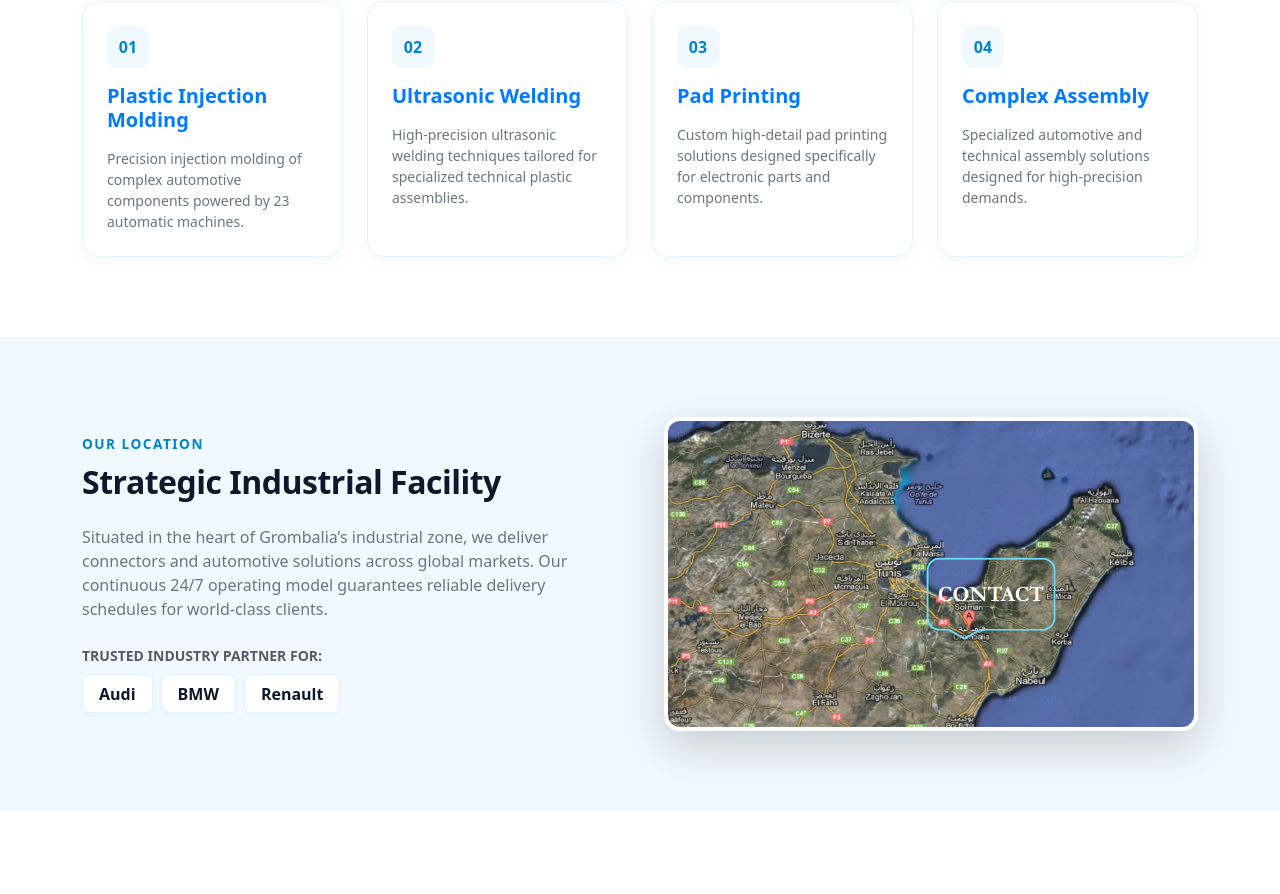
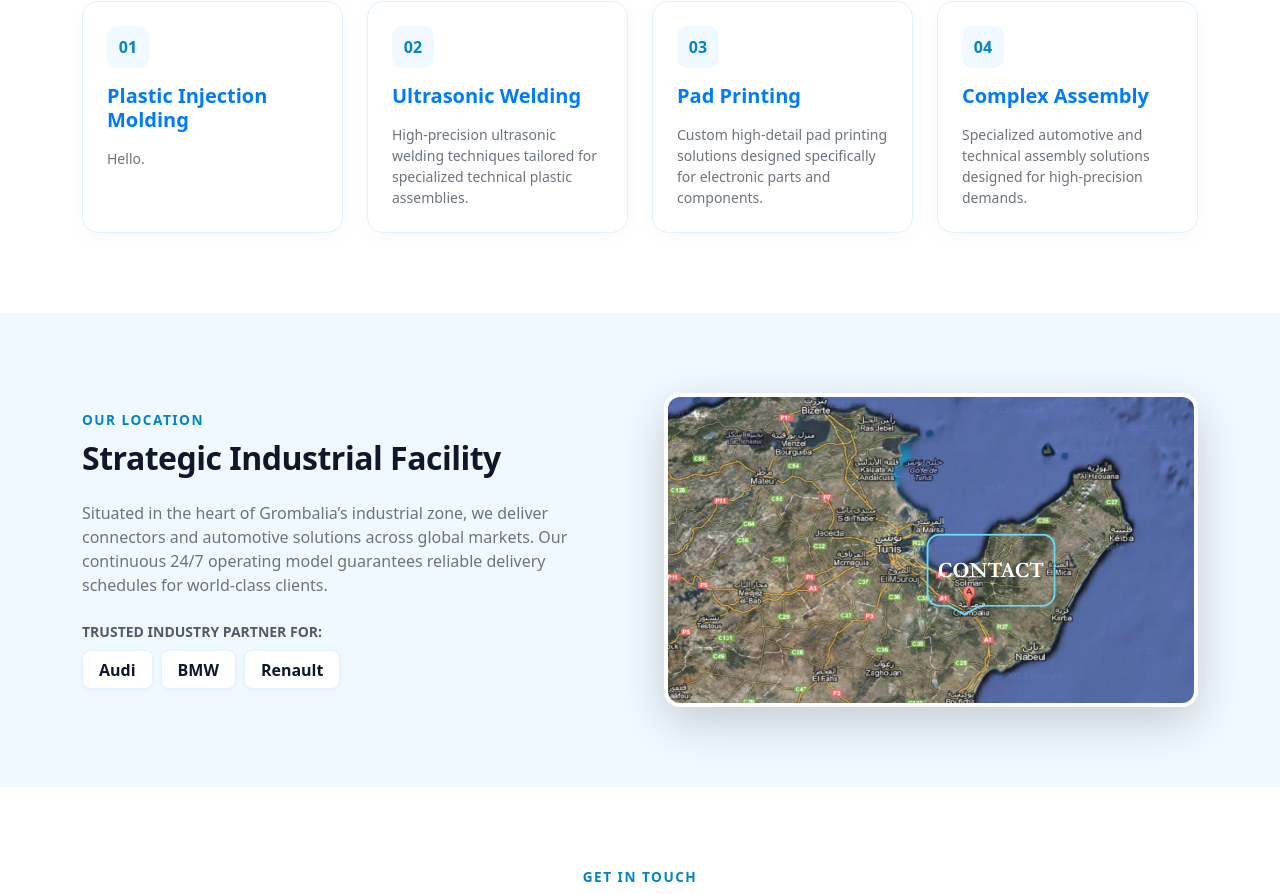
Before and after one commit to bahaeddine10/Contact-company, a React (Create React App) app: page / in a window 1280 px wide. Shown: the part 1391-2285 px from the top of the page. Built offline with nearby package versions, Linux system fonts and the light colour scheme; no server answers.

Commit message:
fix : hello

```diff
--- a/src/components/home.jsx
+++ b/src/components/home.jsx
@@ -100,7 +100,7 @@ function Home() {
                   <div className="service-icon mb-3">01</div>
                   <Card.Title className="fw-bold mb-3">Plastic Injection Molding</Card.Title>
                   <Card.Text className="text-secondary small">
-                    Precision injection molding of complex automotive components powered by 23 automatic machines.
+                    Hello.
                   </Card.Text>
                 </Card.Body>
               </Card>
```
